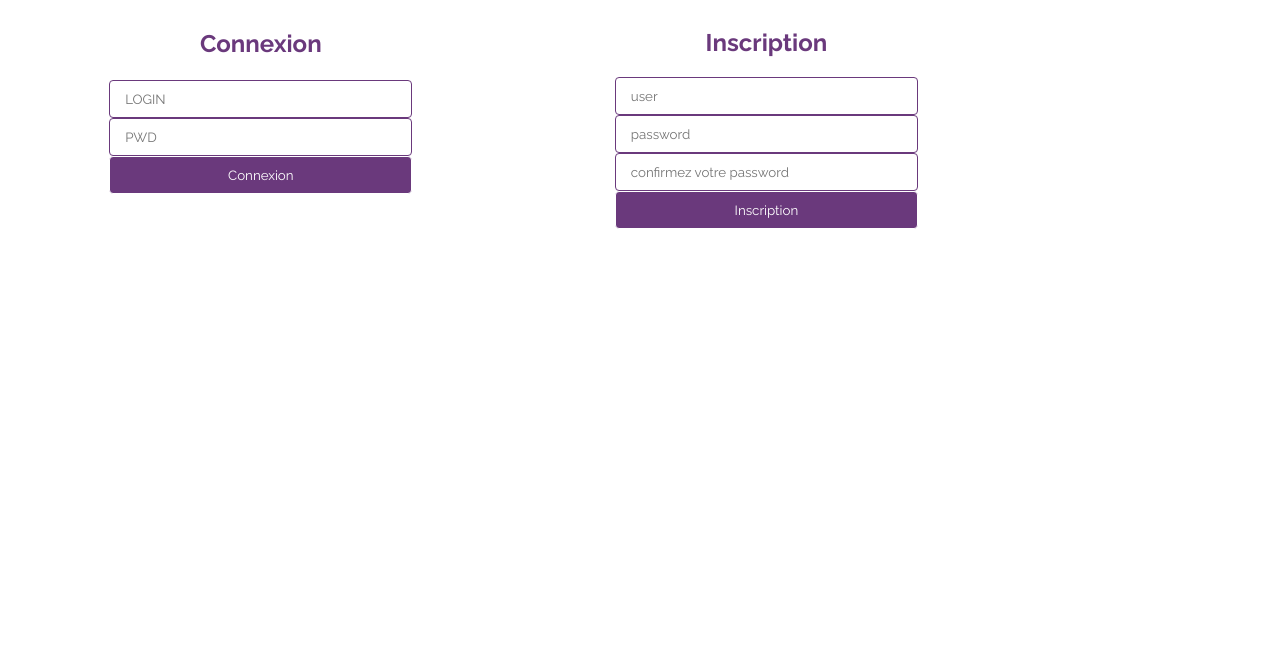
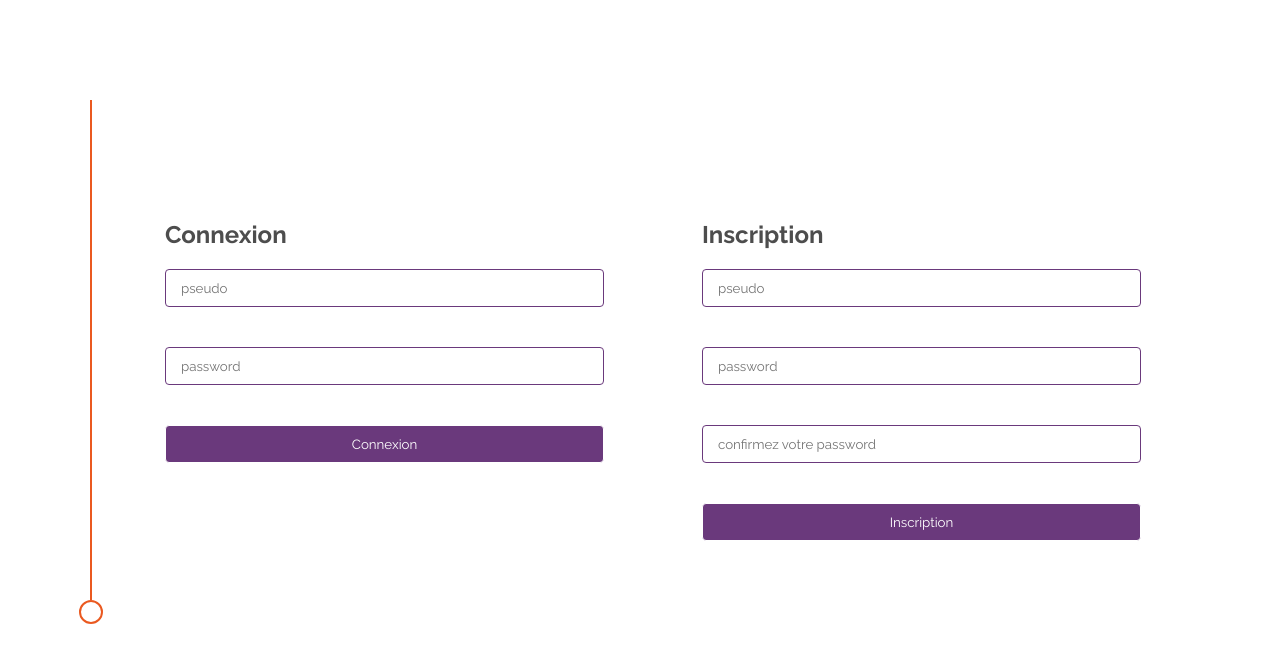
Before and after one commit to JulietteMotteu/weLoveLace, a PHP site: page /inscriptionlogin.php in a window 1280 px wide. Shown: the top 663 px of the page. Run offline with PHP 8.4, Linux system fonts and the light colour scheme.

Commit message:
changement login css

```diff
--- a/loginlovelace/inscriptionlogin.php
+++ b/loginlovelace/inscriptionlogin.php
@@ -106,7 +106,8 @@ if (isset($_POST['userIns'], $_POST['pwd1'],$_POST['pwd2']) && $_POST['userIns']
 
     </head>
 
-    <body>
+    <body id="sign">
+
      <div>
        <!--LOGIN-->
     <div>
@@ -114,9 +115,9 @@ if (isset($_POST['userIns'], $_POST['pwd1'],$_POST['pwd2']) && $_POST['userIns']
        <h2>Connexion</h2>
 
         <form id="formLog" method="post" action="">
-            <input type="text" name="userLog" placeholder="LOGIN">
+            <input type="text" name="userLog" placeholder="pseudo">
 
-            <input type="password" name="pwd" placeholder="PWD">
+            <input type="password" name="pwd" placeholder="password">
 
             <button name="buttonLog">Connexion</button>
         </form>
@@ -133,7 +134,7 @@ if (isset($_POST['userIns'], $_POST['pwd1'],$_POST['pwd2']) && $_POST['userIns']
     <div>
         <h2>Inscription</h2>
         <form id='formIns' method="POST" action="">
-             <input placeholder="user" type="text" name="userIns" id="user">
+             <input placeholder="pseudo" type="text" name="userIns" id="user">
 
              <input placeholder="password" type="password" name="pwd1" id="pwd1">
 
--- a/loginlovelace/stylesabrina.css
+++ b/loginlovelace/stylesabrina.css
@@ -2,38 +2,58 @@
 * {
   font-family: "Raleway"; }
 
-button {
+#sign button {
   border-radius: 4px;
   padding: 10px 15px 10px 15px;
   color: #fff;
   background-color: #6a397c;
   border: 1px solid; }
 
-input {
+#sign input {
   border-radius: 4px;
   padding: 10px 15px 10px 15px;
   border: 1px solid #6a397c; }
 
+#sign div {
+  width: 1100px;
+  margin-top: 100px;
+  margin-left: auto;
+  margin-right: auto; }
+
 * {
   box-sizing: border-box; }
 
-p:empty {
+#sign p:empty {
   display: none; }
 
-div {
-  width: 80%;
-  display: flex;
-  justify-content: space-around; }
-  div div {
+#sign > div {
+  border-left: 2px solid #ea5920;
+  position: relative;
+  height: 500px; }
+
+#sign > div::before {
+  content: '';
+  display: inline-block;
+  position: relative;
+  top: 100%;
+  left: -13px;
+  width: 20px;
+  height: 20px;
+  border-radius: 50%;
+  color: white;
+  border: 2px solid #ea5920; }
+
+#sign div {
+  display: flex; }
+  #sign div div {
     display: flex;
-    width: 30%;
+    width: 40%;
     flex-direction: column; }
-    div div h2 {
-      align-self: center;
-      color: #6a397c; }
-    div div form {
+    #sign div div h2 {
+      align-self: flex-start;
+      color: #4d4d4d; }
+    #sign div div form {
       display: flex;
-      flex-direction: column;
-      /*height: 300px;*/
-      justify-content: space-around;
-      /*padding: 0 200px;*/ }
+      flex-direction: column; }
+      #sign div div form input, #sign div div form button {
+        margin-bottom: 40px; }
--- a/loginlovelace/stylesabrina.scss
+++ b/loginlovelace/stylesabrina.scss
@@ -1,12 +1,18 @@
 
 @import url('https://fonts.googleapis.com/css?family=Raleway:300,400,500,700,900');
-
+$greyColor: #4d4d4d;
 $orangeColor: #ea5920;
 $mauveColor: #6a397c;
 $textFont: 'Raleway';
 %font { font-family : $textFont; }
 %bouton { border-radius: 4px; padding: 10px 15px 10px 15px; color: #fff; background-color: $mauveColor; border: 1px solid; }
 %input { border-radius: 4px; padding: 10px 15px 10px 15px; border: 1px solid $mauveColor;}
+%section {
+    width: 1100px;
+    margin-top: 100px;
+    margin-left: auto;
+    margin-right: auto; }
+
 
 * {
     box-sizing: border-box;
@@ -14,47 +20,67 @@ $textFont: 'Raleway';
 
 }
 
-button {
+#sign button {
 
     @extend %bouton;
 
 }
 
-input {
+#sign input {
     @extend %input;
 }
 
 
 
 
-p:empty {
+#sign p:empty {
     display: none;
 }
 
-div {
-    width: 80%;
+#sign>div {
+    border-left: 2px solid $orangeColor;
+    position: relative;
+    height: 500px;
+
+}
+#sign>div::before {
+  content: '';
+  display: inline-block;
+  position: relative;
+  top:100%;
+  left: -13px;
+  width: 20px;
+  height: 20px;
+  border-radius: 50%;
+  color: white;
+  border: 2px solid $orangeColor; }
+
+#sign div {
+    @extend %section;
     display : flex;
-    justify-content: space-around;
+
+
 
     div {
         display: flex;
-        width: 30%;
+        width: 40%;
         flex-direction:column;
 
 
 
+
         h2{
-            align-self: center;
-            color : $mauveColor;
+            align-self: flex-start;
+            color : $greyColor;
         }
         form  {
             display: flex;
             flex-direction: column;
 
-            /*height: 300px;*/
-            justify-content: space-around;
 
-            /*padding: 0 200px;*/
+            input, button {
+                margin-bottom: 40px;
+            }
 
         }
     }
```
Also changed, not shown: loginlovelace/inscription.php (deleted, +0 -72 lines), loginlovelace/login.php (deleted, +0 -97 lines).
